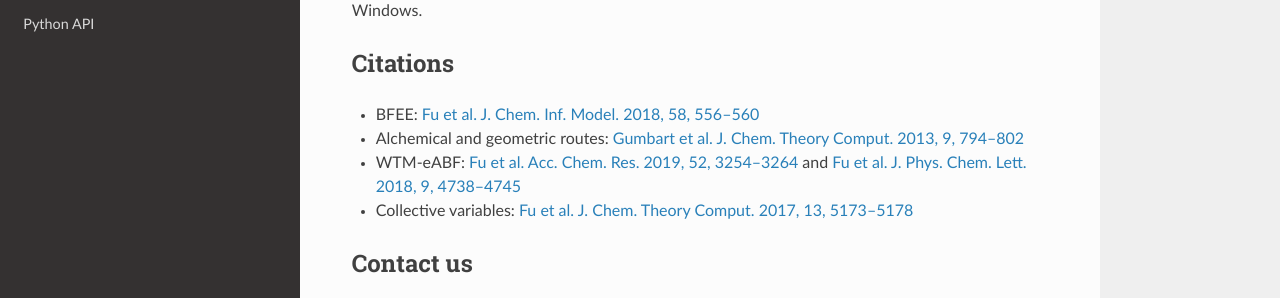
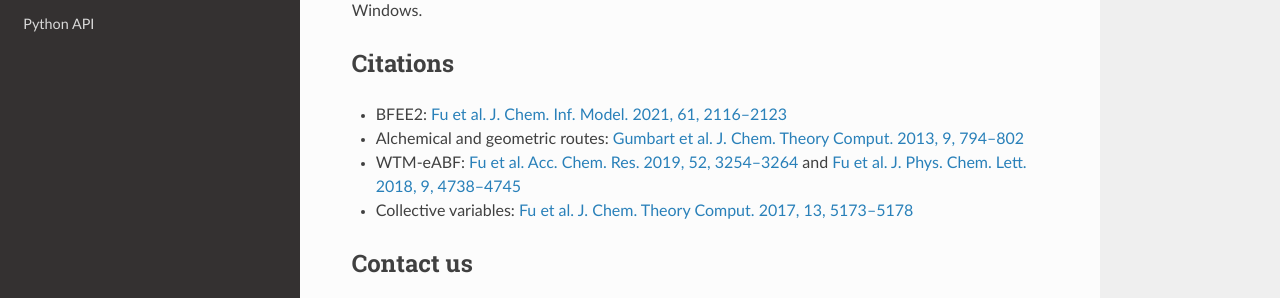
Before and after one commit to fhh2626/BFEE2, a Sphinx documentation site: the page built from docs/API/source/index.rst, in a window 1280 px wide and 900 px high, scrolled down 1180 px. Shown: the part 153-451 px from the top of the window. Built offline with Sphinx 7.4.7 and the Read the Docs theme 2.0.0, drawn with Linux system fonts in a browser that asks for light colours.

Commit message:
Update index.rst

```diff
--- a/docs/API/source/index.rst
+++ b/docs/API/source/index.rst
@@ -64,14 +64,14 @@ Simply run BFEE2Gui.py in terminal or PowerShell. One may need to use the absolu
 Citations
 ---------
 
-- BFEE: `Fu et al. J. Chem. Inf. Model. 2018, 58, 556–560`_
+- BFEE2: `Fu et al. J. Chem. Inf. Model. 2021, 61, 2116–2123`_
 - Alchemical and geometric routes: `Gumbart et al. J. Chem. Theory Comput. 2013, 9, 794–802`_
 - WTM-eABF: `Fu et al. Acc. Chem. Res. 2019, 52, 3254–3264`_ and `Fu et al. J. Phys. Chem. Lett. 2018, 9, 4738–4745`_
 - Collective variables: `Fu et al. J. Chem. Theory Comput. 2017, 13, 5173–5178`_
 
 .. External links
 
-.. _`Fu et al. J. Chem. Inf. Model. 2018, 58, 556–560`: https://pubs.acs.org/doi/10.1021/acs.jcim.7b00695
+.. _`Fu et al. J. Chem. Inf. Model. 2021, 61, 2116–2123`: https://pubs.acs.org/doi/abs/10.1021/acs.jcim.1c00269
 .. _`Gumbart et al. J. Chem. Theory Comput. 2013, 9, 794–802`: https://pubs.acs.org/doi/abs/10.1021/ct3008099
 .. _`Fu et al. Acc. Chem. Res. 2019, 52, 3254–3264`: https://pubs.acs.org/doi/abs/10.1021/acs.accounts.9b00473
 .. _`Fu et al. J. Phys. Chem. Lett. 2018, 9, 4738–4745`: https://pubs.acs.org/doi/abs/10.1021/acs.jpclett.8b01994
```
